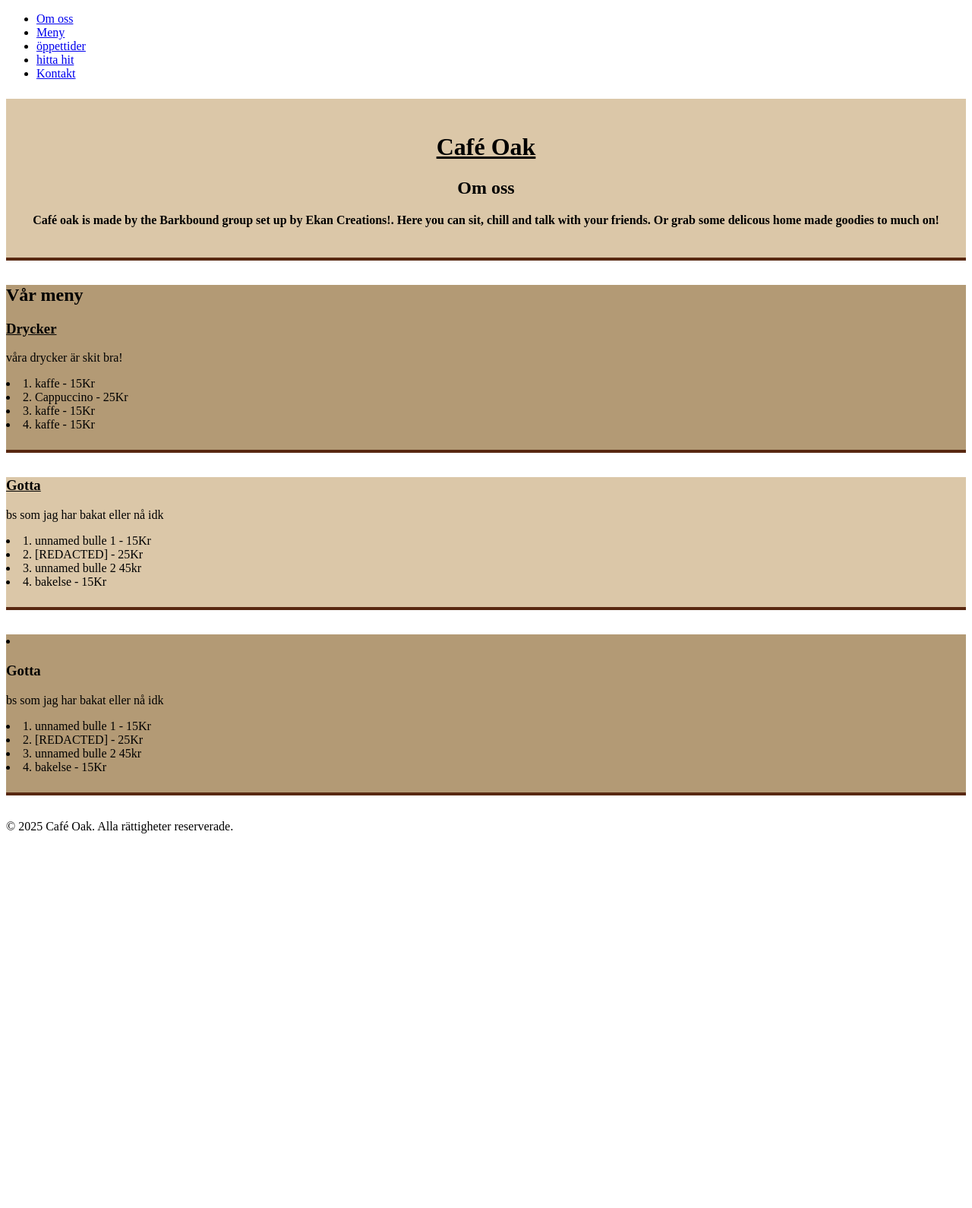
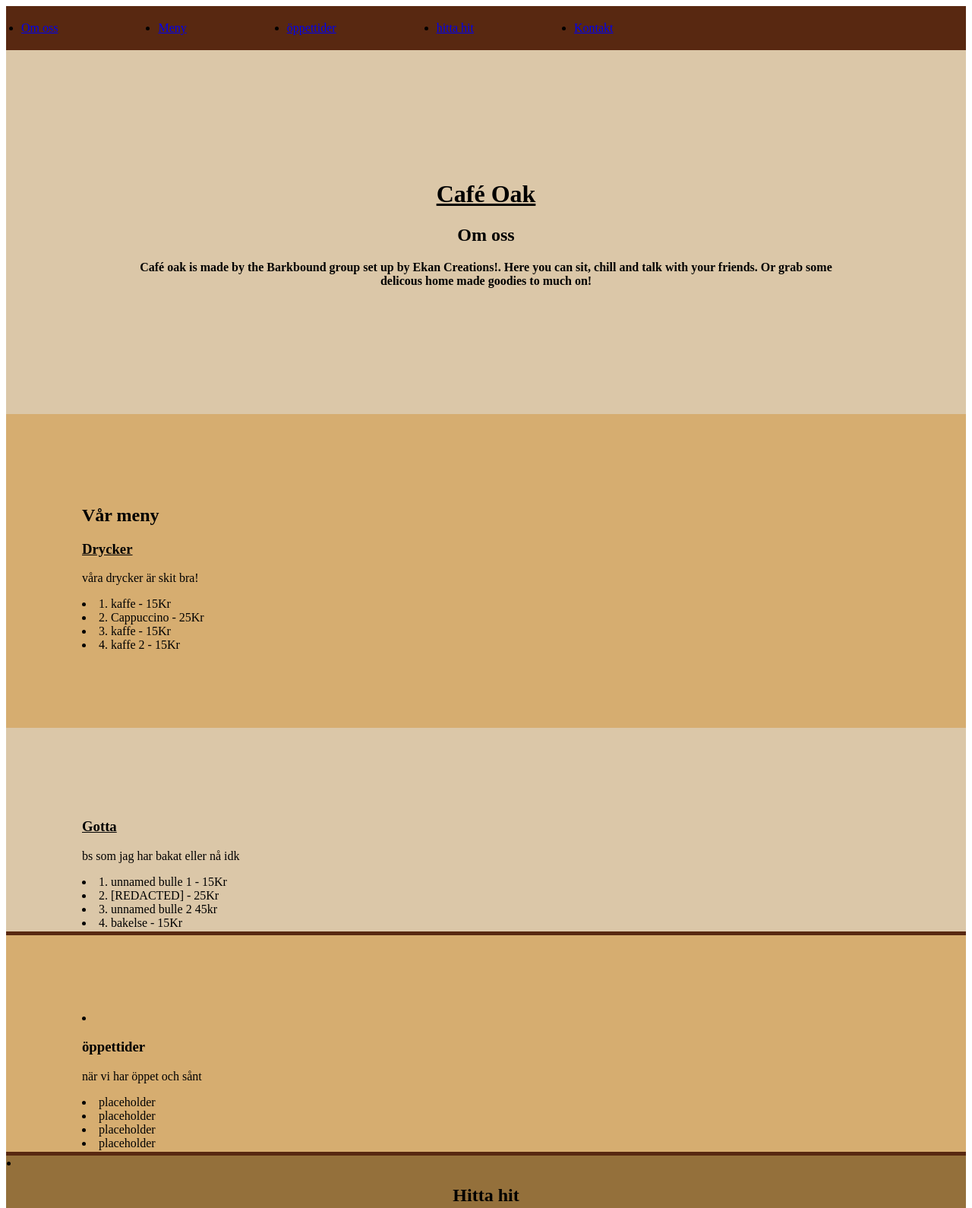
Before and after one commit to antonthething/caf-oak, a plain HTML site: page index.html in a window 1280 px wide. Shown: the top 1590 px of the page at 76% size. Before the commit the page ends 1113 px from the top, so only its background shows below. Drawn offline with Linux system fonts and the light colour scheme.

Commit message:
style test

```diff
--- a/index.html
+++ b/index.html
@@ -39,7 +39,7 @@
                 <li>1. kaffe - 15Kr</li>
                 <li>2. Cappuccino - 25Kr</li>
                 <li>3. kaffe - 15Kr</li>
-                <li>4. kaffe - 15Kr</li>
+                <li>4. kaffe 2 - 15Kr</li>
             </div>
             </header>
         </section>
@@ -58,15 +58,26 @@
 
             <section>
                 <header class="gotta2">
-                            <li><h3>Gotta</h3></li>
-                                <p>bs som jag har bakat eller nå idk</p>
+                            <li><h3>öppettider</h3></li>
+                                <p>när vi har öppet och sånt</p>
 
-                        <li>1. unnamed bulle 1 - 15Kr</li>
-                        <li>2. [REDACTED] - 25Kr</li>
-                        <li>3. unnamed bulle 2 45kr</li>
-                        <li>4. bakelse - 15Kr</li>
+                        <li>placeholder</li>
+                        <li>placeholder</li>
+                        <li>placeholder</li>
+                        <li>placeholder</li>
                     </header>
                 </section>
+
+                <section>
+                  <header class="bottompart">
+                              <li><h2><center><bold>Hitta hit</bold></center></h2></li>
+
+                          <li></li>
+                          <li><h3><center>placeholder</center></h3>></li>
+                          <li><h3><center>placeholder</center></h3>></li>
+                          <li><h3><center>placeholder</center></h3>></li>
+                      </header>
+                  </section>
 </main>
 
 <footer>
@@ -75,44 +86,60 @@
 
 
 
-
-
   <style>
-.menu-omoss {
-  padding: 1.5rem;
-  margin: 1.5rem 0;
-}
 
 .menu-omoss {
   background-color: #dbc7a8;
+  padding: 150px;
+  margin: 0px;
 }
 .gotta {
-  background-color: #b39a75;
+  background-color: #d6ad70;
+  padding: 100px;
+  margin: 0px;
 }
 .gotta1 {
   background-color: #dbc7a8;
+  padding: 100px;
+  margin: 0px;
 }
 .gotta2 {
-  background-color: #b39a75;
+  background-color: #d6ad70;
+  padding: 100px;
+  margin: 0px;
+
 }
-.menu-omoss {
-  border-bottom: 4px solid #582811;
-  padding-bottom: 1.5rem;
-  margin-bottom: 2rem;
+.bottompart {
+  background-color: #94703b;
+  padding: 1px;
+  margin: 0px;
+
+}
+.header {
+  background-color: #582811;
+  text-decoration-color: antiquewhite;
+  padding: 10px;
+  margin: 0px;
+  display: flex;
+    flex-direction: row;
+    gap: 132px;
+}
+
 }
 .gotta {
-  border-bottom: 4px solid #582811;
-  padding-bottom: 1.5rem;
-  margin-bottom: 2rem;
+  border-bottom: 5px solid #582811;
+  padding-bottom: 2px;
+  margin-bottom: 0px;
 }
 .gotta1 {
-  border-bottom: 4px solid #582811;
-  padding-bottom: 1.5rem;
-  margin-bottom: 2rem;
+  border-bottom: 5px solid #582811;
+  padding-bottom: 2px;
+  margin-bottom: 0px;
 }
 .gotta2 {
-  border-bottom: 4px solid #582811;
-  padding-bottom: 1.5rem;
-  margin-bottom: 2rem;
+  border-bottom: 5px solid #582811;
+
+  padding-bottom: 2px;
+  margin-bottom: 0px;
 }
   </style>
--- a/style.css
+++ /dev/null
@@ -1,12 +0,0 @@
-{
-    padding: 0;
-    margin: 0;
-}
-main
-{
-    background-color: rgb(41, 154, 154);
-    padding: 16px;
-    margin: 0;
-    display: flex;
-    justify-content: center;
-}
```
